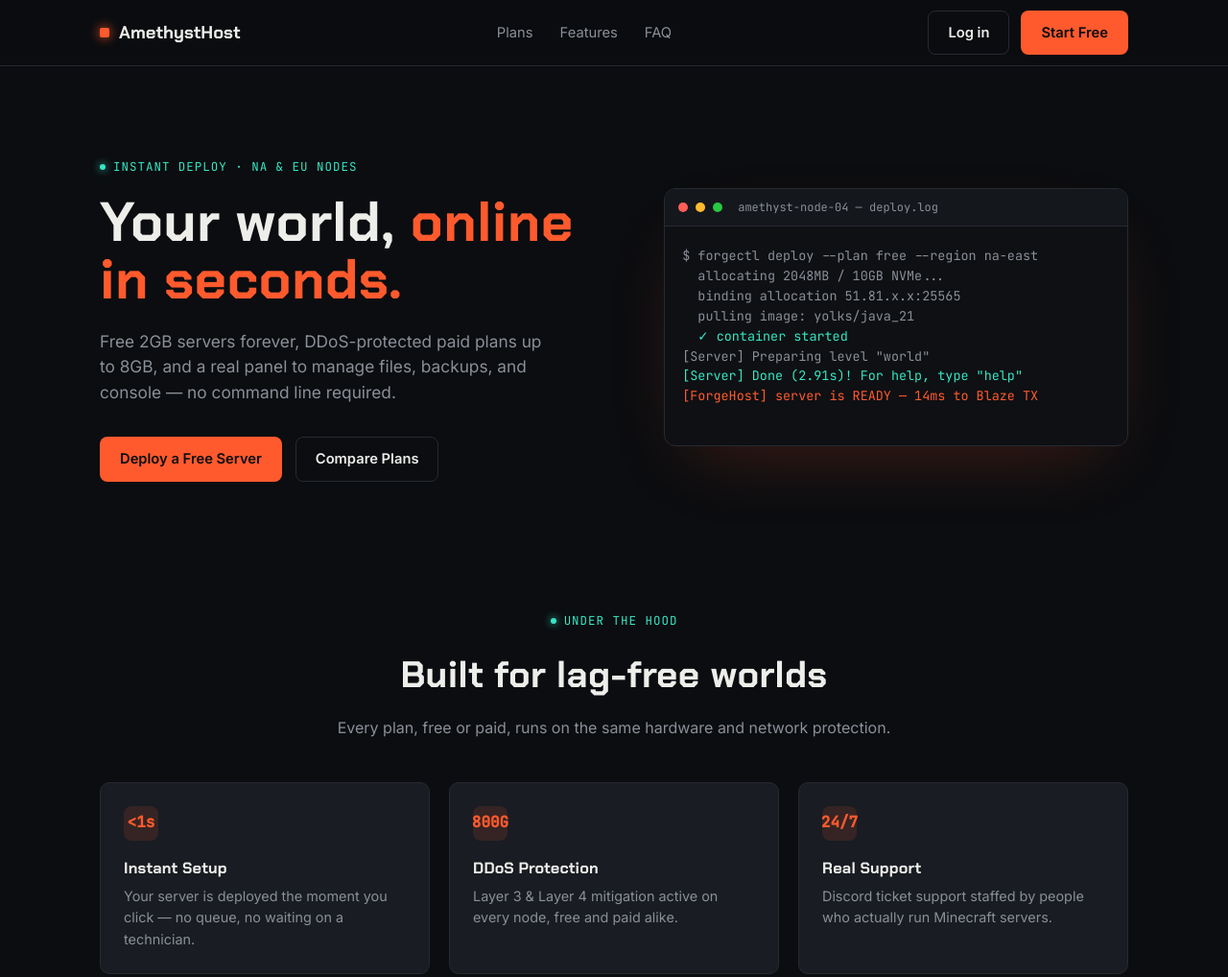
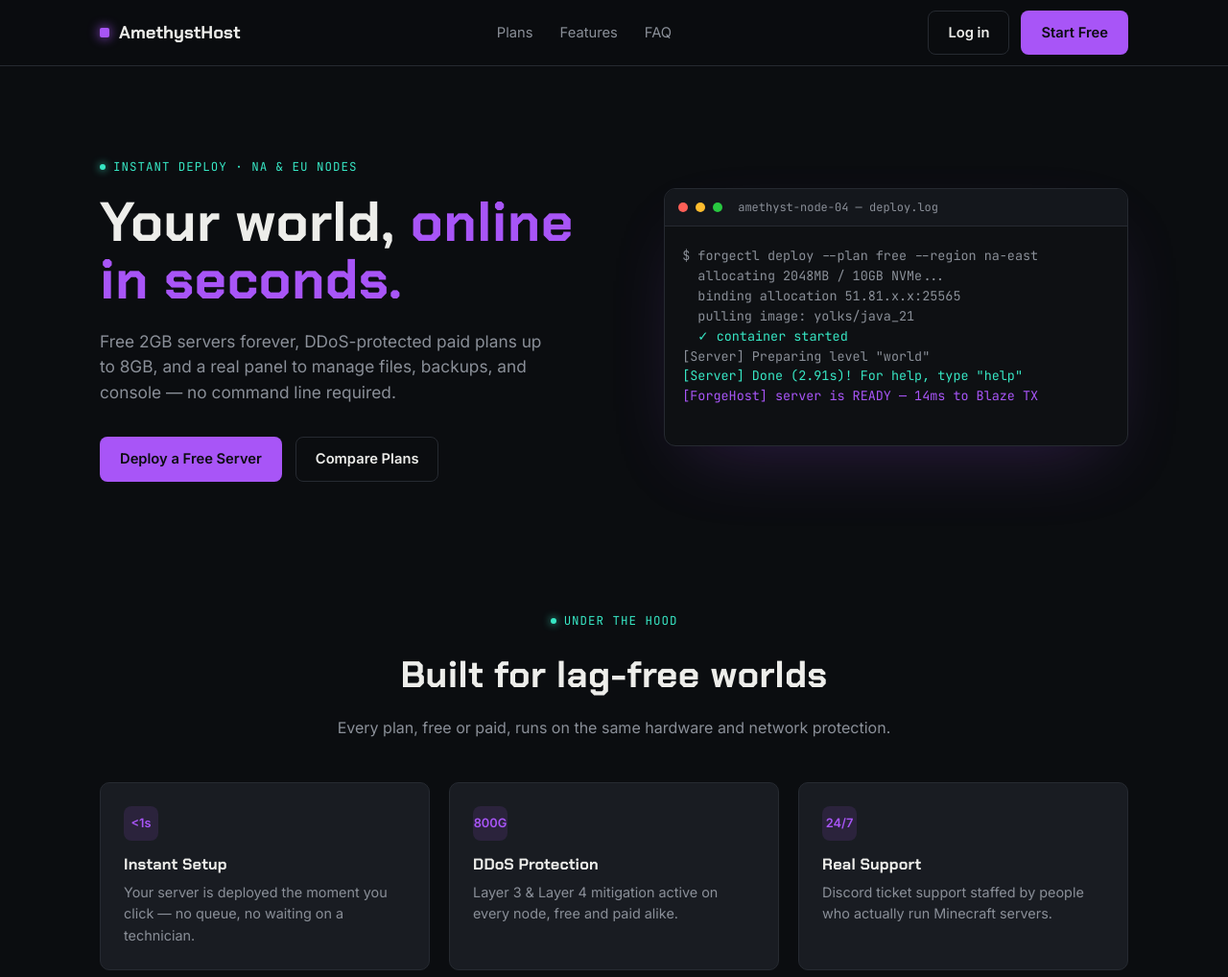
Before and after one commit to dhanushk56/amethysthost, a website: page public/index.html in a window 1280 px wide. Shown: the top 1018 px of the page at 96% size. Drawn offline with Linux system fonts and the light colour scheme; no server answers.

Commit message:
Change primary color from orange to purple site-wide

```diff
--- a/public/css/style.css
+++ b/public/css/style.css
@@ -7,8 +7,8 @@
   --line: #262a31;
   --text: #ededea;
   --text-dim: #8a8f98;
-  --magma: #ff5a2d;
-  --magma-dim: #b8431f;
+  --magma: #a855f7;
+  --magma-dim: #7c3aed;
   --spark: #37e6c4;
   --danger: #ff5c6c;
   --radius: 10px;
@@ -62,7 +62,7 @@
 }
 .btn:active { transform: scale(0.98); }
 .btn-primary { background: var(--magma); color: #0b0d10; }
-.btn-primary:hover { background: #ff7a4f; }
+.btn-primary:hover { background: #c084fc; }
 .btn-ghost { background: transparent; color: var(--text); border-color: var(--line); }
 .btn-ghost:hover { border-color: #3a3f47; }
 .btn-block { width: 100%; }
@@ -88,7 +88,7 @@
 /* --- Terminal boot signature element --- */
 .terminal {
   background: #0e1013; border: 1px solid var(--line); border-radius: 12px;
-  overflow: hidden; box-shadow: 0 30px 80px -30px rgba(255,90,45,0.25);
+  overflow: hidden; box-shadow: 0 30px 80px -30px rgba(168,85,247,0.25);
 }
 .terminal-bar {
   display: flex; align-items: center; gap: 8px; padding: 10px 14px;
@@ -119,7 +119,7 @@
   background: var(--bg-card); border: 1px solid var(--line); border-radius: var(--radius);
   padding: 24px;
 }
-.feature .icon { width: 36px; height: 36px; border-radius: 8px; background: rgba(255,90,45,0.12); color: var(--magma); display: flex; align-items: center; justify-content: center; margin-bottom: 16px; font-family: 'JetBrains Mono'; font-weight: 600; }
+.feature .icon { width: 36px; height: 36px; border-radius: 8px; background: rgba(168,85,247,0.12); color: var(--magma); display: flex; align-items: center; justify-content: center; margin-bottom: 12px; font-weight: 700; font-size: 0.8rem; }
 .feature h3 { font-size: 1.02rem; margin-bottom: 6px; }
 .feature p { color: var(--text-dim); font-size: 0.9rem; margin: 0; }
 
```
